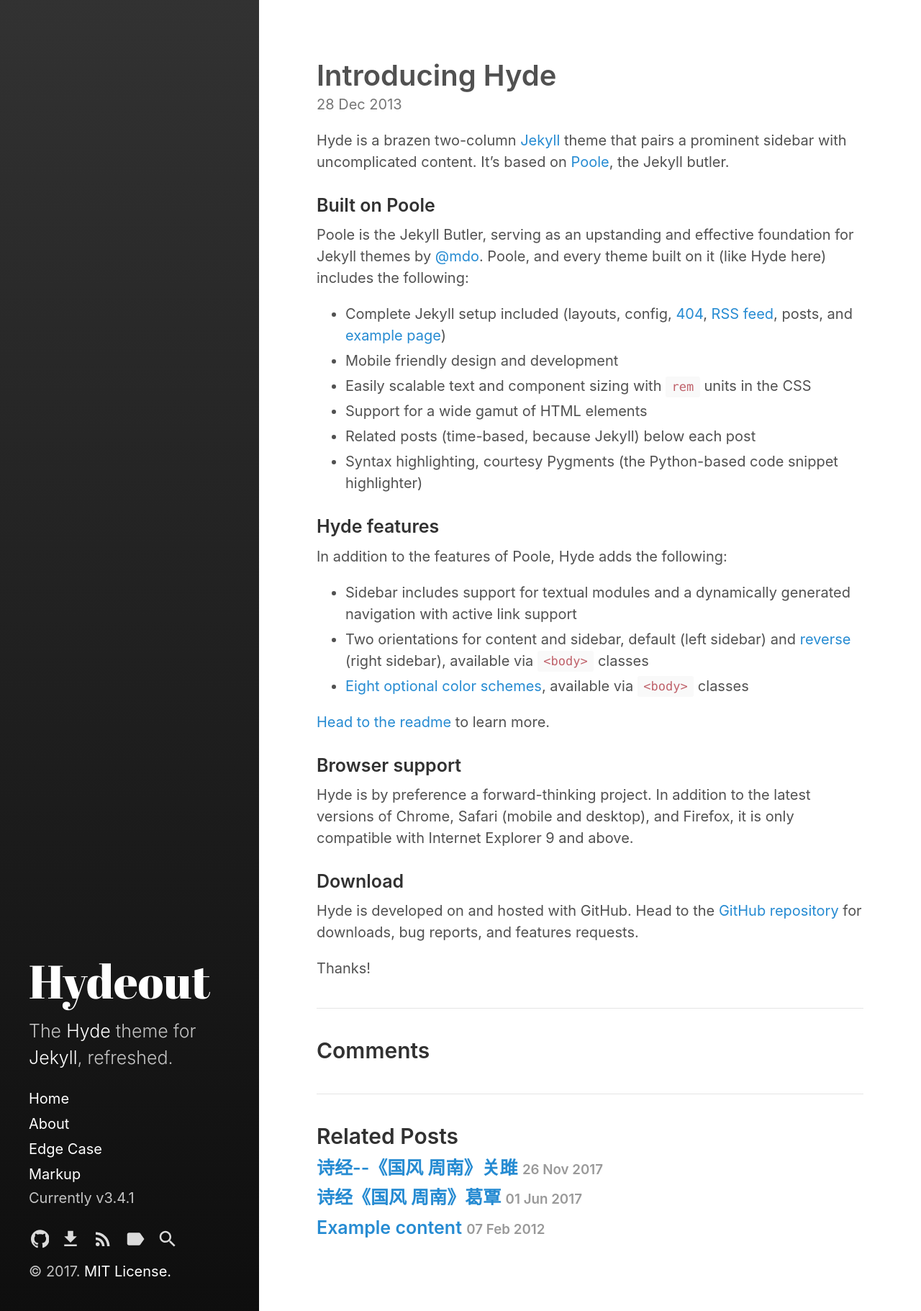
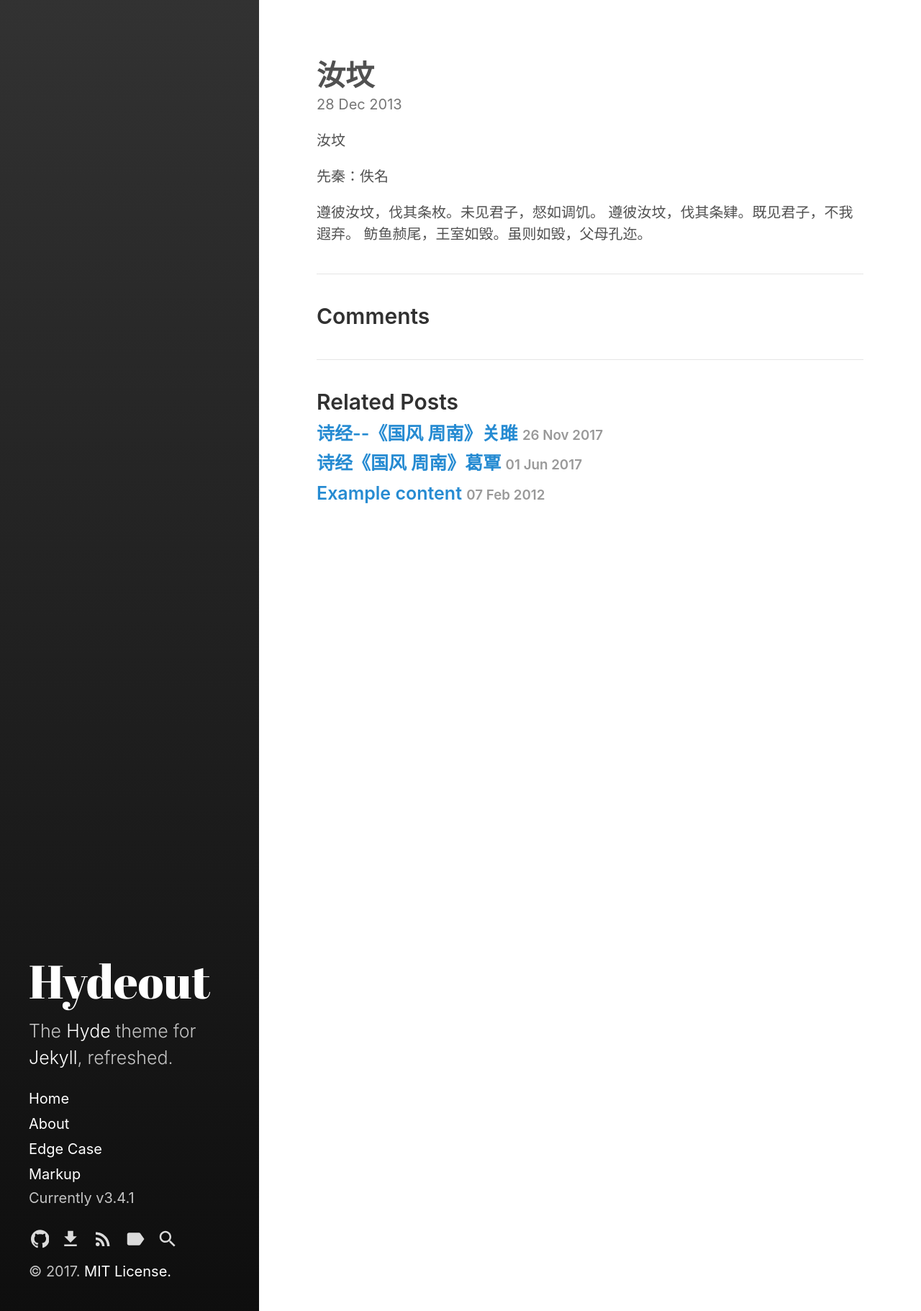
Before and after one commit to xlingyu/xlingyu.github.io, a Jekyll site: the page built from _posts/2013-12-28-introducing-hyde.md, in a window 1280 px wide. Shown: the whole page at 72% size. Built offline with Jekyll 4.4.1, drawn with Linux system fonts in a browser that asks for light colours; comment, search, counter and statistics services are not loaded.

Commit message:
'xlingyu'

```diff
--- a/_posts/2013-12-28-introducing-hyde.md
+++ b/_posts/2013-12-28-introducing-hyde.md
@@ -1,37 +1,12 @@
 ---
 layout: post
-title: Introducing Hyde
+title: 汝坟
 ---
 
-Hyde is a brazen two-column [Jekyll](http://jekyllrb.com) theme that pairs a prominent sidebar with uncomplicated content. It's based on [Poole](http://getpoole.com), the Jekyll butler.
+汝坟
 
-### Built on Poole
+先秦：佚名
 
-Poole is the Jekyll Butler, serving as an upstanding and effective foundation for Jekyll themes by [@mdo](https://twitter.com/mdo). Poole, and every theme built on it (like Hyde here) includes the following:
-
-* Complete Jekyll setup included (layouts, config, [404](/404), [RSS feed](/feed.xml), posts, and [example page](/about))
-* Mobile friendly design and development
-* Easily scalable text and component sizing with `rem` units in the CSS
-* Support for a wide gamut of HTML elements
-* Related posts (time-based, because Jekyll) below each post
-* Syntax highlighting, courtesy Pygments (the Python-based code snippet highlighter)
-
-### Hyde features
-
-In addition to the features of Poole, Hyde adds the following:
-
-* Sidebar includes support for textual modules and a dynamically generated navigation with active link support
-* Two orientations for content and sidebar, default (left sidebar) and [reverse](https://github.com/poole/lanyon#reverse-layout) (right sidebar), available via `<body>` classes
-* [Eight optional color schemes](https://github.com/poole/hyde#themes), available via `<body>` classes
-
-[Head to the readme](https://github.com/poole/hyde#readme) to learn more.
-
-### Browser support
-
-Hyde is by preference a forward-thinking project. In addition to the latest versions of Chrome, Safari (mobile and desktop), and Firefox, it is only compatible with Internet Explorer 9 and above.
-
-### Download
-
-Hyde is developed on and hosted with GitHub. Head to the <a href="https://github.com/poole/hyde">GitHub repository</a> for downloads, bug reports, and features requests.
-
-Thanks!
+遵彼汝坟，伐其条枚。未见君子，惄如调饥。
+遵彼汝坟，伐其条肄。既见君子，不我遐弃。
+鲂鱼赪尾，王室如毁。虽则如毁，父母孔迩。
```
Also changed, not shown: _posts/2017-06-01-葛.md (renamed from _posts/2017-06-01-hello-hydeout.md).
